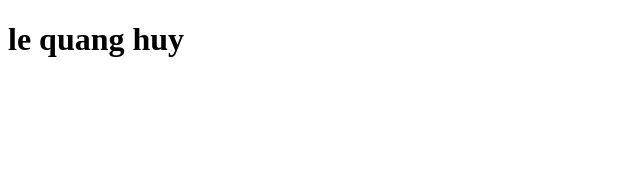
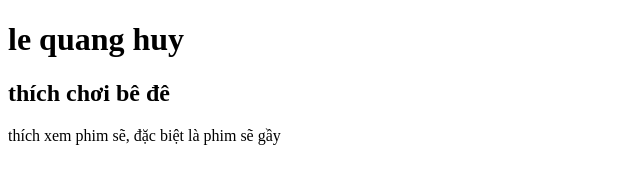
Before and after one commit to LuuMTP1901/huyle, a plain HTML site: page index.html in a window 1280 px wide. Shown: the whole page, without its empty margins (0-640 px from the left). Drawn offline with Linux system fonts and the light colour scheme.

Commit message:
Update index.html

```diff
--- a/index.html
+++ b/index.html
@@ -2,5 +2,7 @@
 <head></head>
 <body>
 <h1> le quang huy <h1>
+    <h2> thích chơi bê đê</h2>
+    <p lang="vi"> thích xem phim sẽ, đặc biệt là phim sẽ gầy </p>
 
 </body>
```
